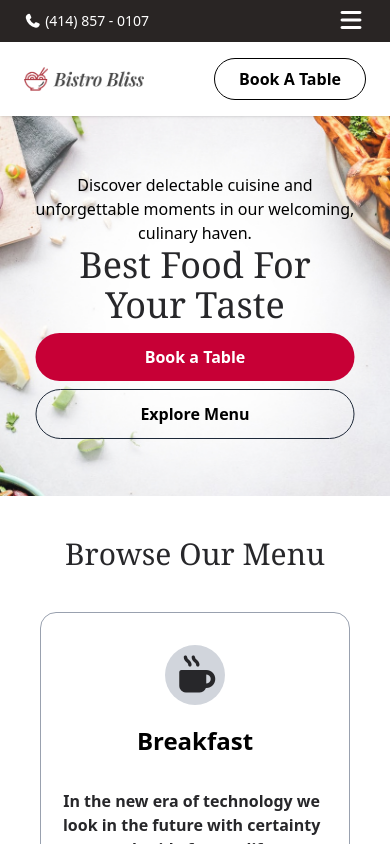
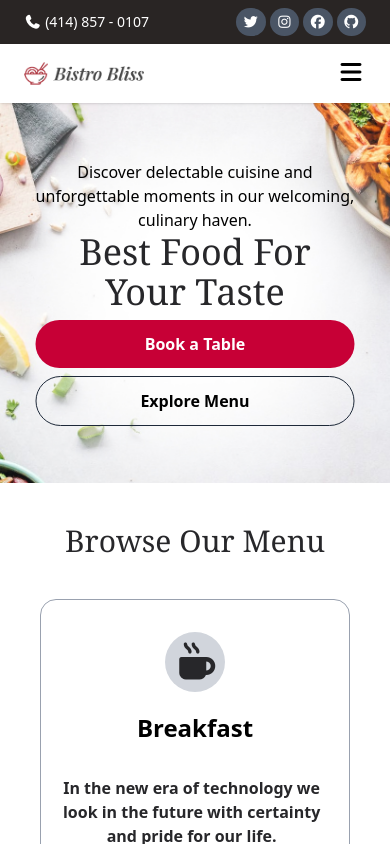
Before and after one commit to abbyzerra09/BistroBlisss, a React (Vite) app: page / in a window 390 px wide. Shown: the top 844 px of the page. Built offline with nearby package versions, Linux system fonts and the light colour scheme.

Commit message:
Recloated hamburger from top to another Nav

```diff
--- a/src/components/header.jsx
+++ b/src/components/header.jsx
@@ -12,15 +12,13 @@ function Header() {
             <span className='hidden lg:flex'><i className="py-1 fa-regular fa-envelope"></i> yummy@bistrobliss</span>
           </div>
 
-          <div className="hidden md:flex md:mx-20 justify-end gap-3">
+          <div className="flex md:mx-20 justify-end md:gap-3 gap-1">
             <span className='p-1 px-1.5 bg-gray-600 hover:bg-gray-100/30 transition rounded-4xl'><i className="fa-brands fa-twitter"></i></span>
             <span className='p-1 px-1.5 bg-gray-600 hover:bg-gray-100/30 transition rounded-4xl'><i className="fa-brands fa-instagram"></i></span>
             <span className='p-1 px-1.5 bg-gray-600 hover:bg-gray-100/30 transition rounded-4xl'><i className="fa-brands fa-facebook"></i></span>
             <span className='p-1 px-1.5 bg-gray-600 hover:bg-gray-100/30 transition rounded-4xl'><i className="fa-brands fa-github"></i></span>
           </div>
-            <div className="hamburger md:hidden">
-                <i className="text-2xl md:hidden fa-solid fa-bars"></i>
-            </div>
+
         </div>
       </div>
 
@@ -47,9 +45,12 @@ function Header() {
             </li>
           </ul>
 
-          <button className="border border-black px-6 py-2 font-semibold rounded-full hover:bg-black hover:text-white transition">
+          <button className="hidden md:flex border border-black px-6 py-2 font-semibold rounded-full hover:bg-black hover:text-white transition">
             Book A Table
           </button>
+          <div className="hamburger md:hidden">
+                <i className="text-2xl md:hidden fa-solid fa-bars"></i>
+            </div>
         </div>
       </nav>
         </>
```
